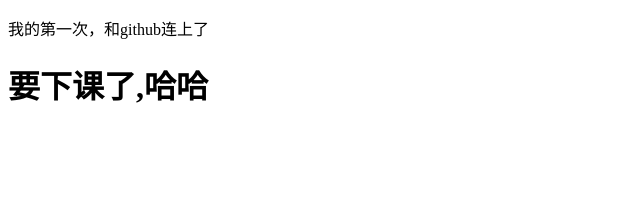
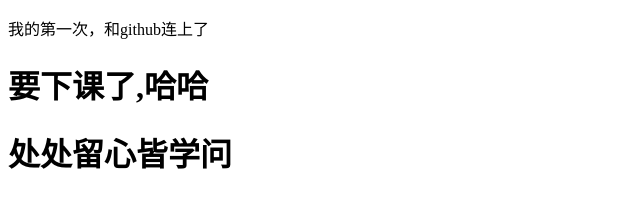
Before and after one commit to wuyanan-100/1921, a plain HTML site: page index.html in a window 1280 px wide. Shown: the whole page, without its empty margins (0-640 px from the left). Drawn offline with Linux system fonts and the light colour scheme.

Commit message:
第三次提交

```diff
--- a/index.html
+++ b/index.html
@@ -8,5 +8,6 @@
 <body>
     <p>我的第一次，和github连上了</p>
     <h1>要下课了,哈哈</h1>
+    <h1>处处留心皆学问</h1>
 </body>
 </html>
```
